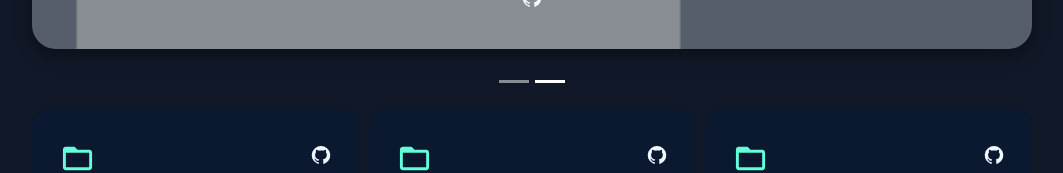
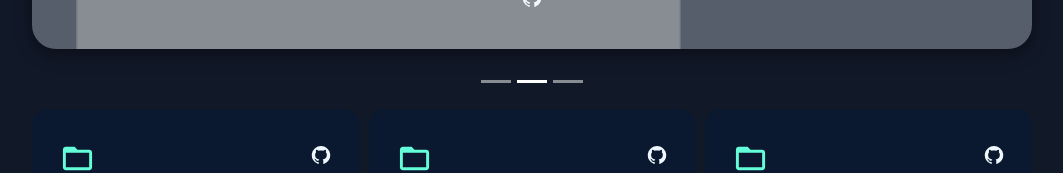
Before and after one commit to Debesh-Acharya/Portfolio, a React (Vite) app in the folder Portfolio/: page / in a window 1280 px wide. Shown: the part 2681-2854 px from the top of the page, without its empty margins (108-1171 px from the left). Built offline with nearby package versions, Linux system fonts and the light colour scheme.

Commit message:
project update

```diff
--- a/Portfolio/src/components/Projects.jsx
+++ b/Portfolio/src/components/Projects.jsx
@@ -27,6 +27,13 @@ const Projects = () => {
       techStack: "React.js, Tailwind",
       link: "https://github.com/Debesh-Acharya/React/tree/main/12MegaBlog",
       image: "/blogg.png"
+    },
+    ems:{
+      title: "EMS",
+      desc: "An Employee Task Management System enabling admins to assign and track tasks for streamlined task oversight and productivity monitoring.",
+      techStack: "React.js, Tailwind",
+      link: "https://github.com/Debesh-Acharya/ems.git",
+      image: "/ems.png"
     }
   };
 
```
Also changed, not shown: Portfolio/public/ems.png (added).
